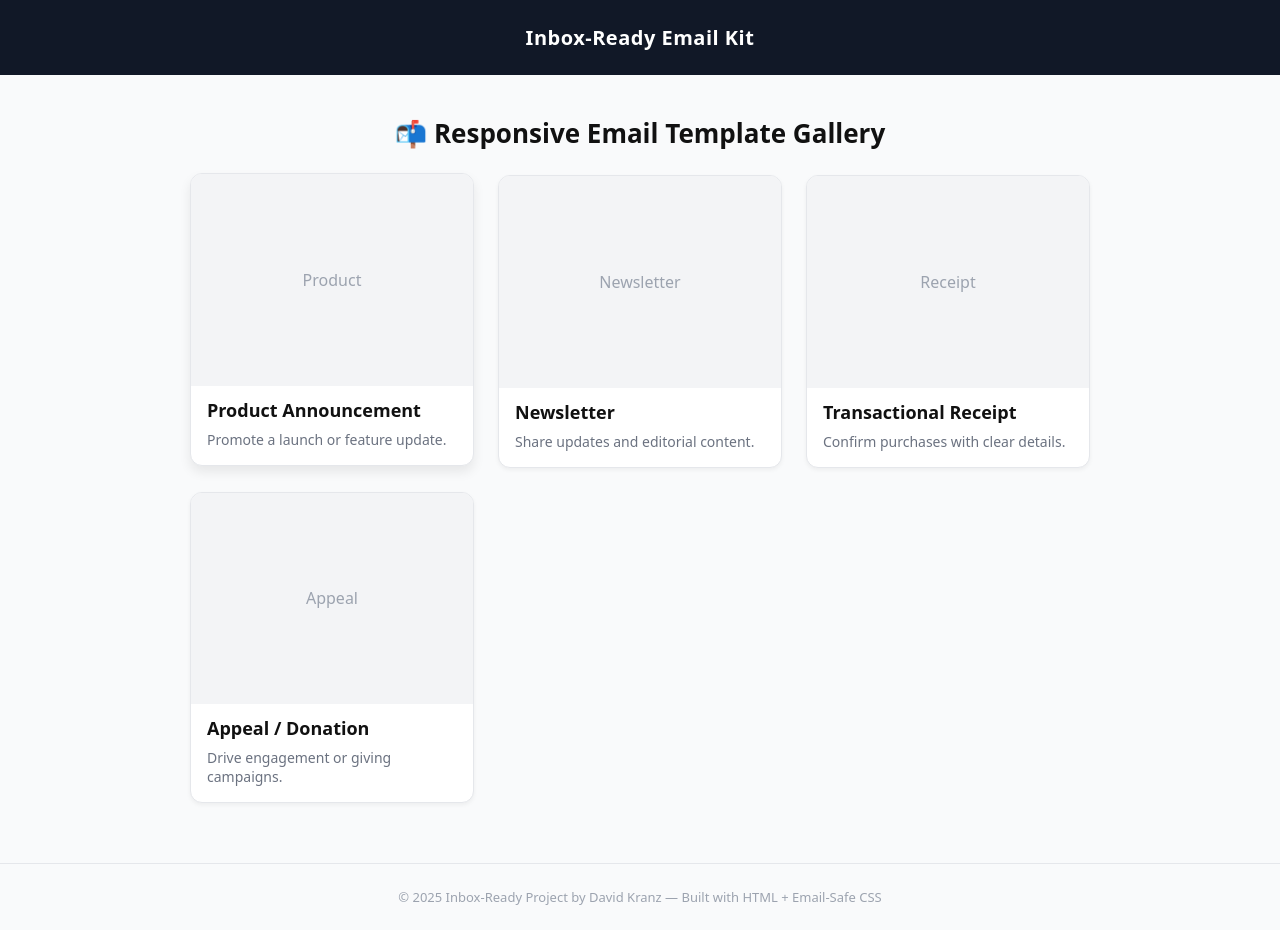
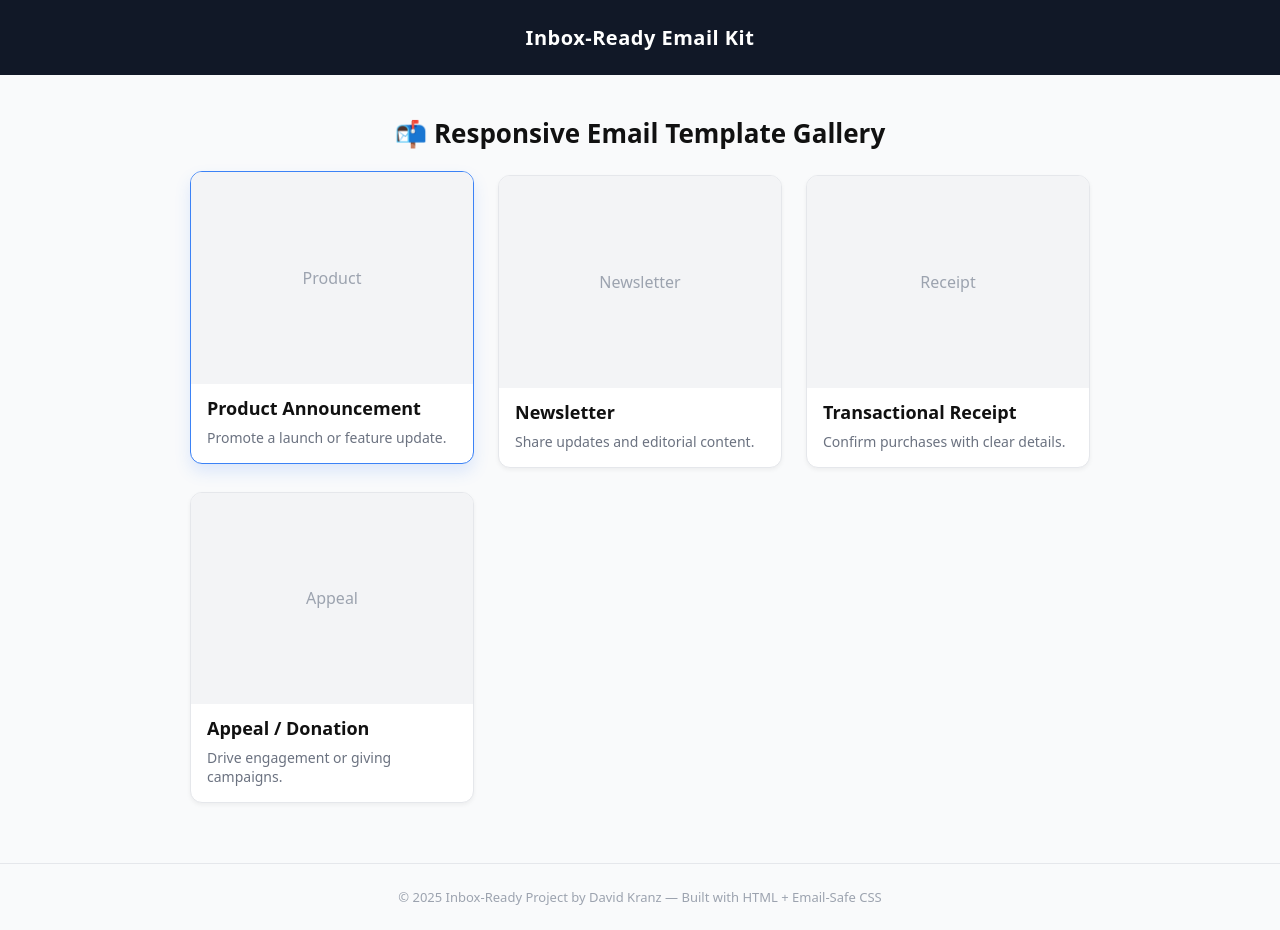
Before and after one commit to DKranzMAT/inbox-ready-email-kit, a plain HTML site: page index.html in a window 1280 px wide. In both pictures the pointer is over the link 332 px from the left and 321 px from the top of the page. Drawn offline with Linux system fonts and the light colour scheme.

Commit message:
Add blue hover accent and motion polish to gallery cards

```diff
--- a/index.html
+++ b/index.html
@@ -42,12 +42,16 @@
   text-decoration: none;
   color: inherit;
   box-shadow: 0 2px 4px rgba(0,0,0,0.05);
-      transition: transform 0.2s ease, box-shadow 0.2s ease;
+  transition: transform 0.25s ease, box-shadow 0.25s ease, border-color 0.25s ease;
 }
+
 .card:hover {
-      transform: translateY(-2px);
-      box-shadow: 0 6px 12px rgba(0,0,0,0.08);
+  transform: translateY(-4px);
+  border-color: #3b82f6; /* soft Tailwind blue-500 accent */
+  box-shadow: 0 8px 16px rgba(59,130,246,0.15);
+  cursor: pointer;
 }
+
     .thumb {
       background: #f3f4f6;
       aspect-ratio: 4/3;
```
Lines whose indentation alone changed are shown as unchanged.
